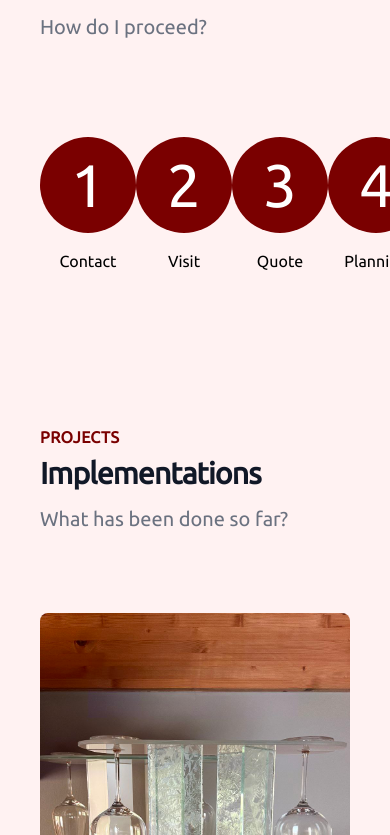
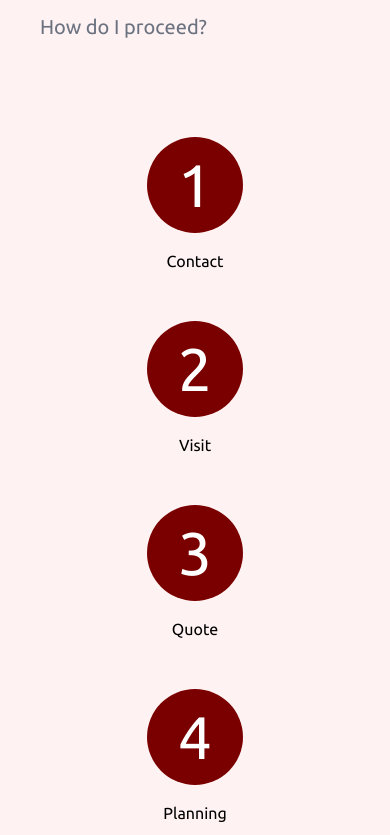
Before and after one commit to biowilli/interiorglassdesign, a React (Create React App) app: page /glas in a window 390 px wide. Shown: the part 1909-2744 px from the top of the page. Built offline with nearby package versions, Linux system fonts and the light colour scheme.

Commit message:
fix process steps

```diff
--- a/src/pages/Glas.jsx
+++ b/src/pages/Glas.jsx
@@ -92,7 +92,7 @@ const Glas = () => {
               <EasyTrans>processCaption</EasyTrans>
             </p>
           </div>
-          <div class="flex mt-20">
+          <div class="flex flex-col mt-20 md:flex-row md:justify-center">
             <div class="flex flex-col items-center mx-auto my-4">
               <div class="text-6xl flex items-center justify-center h-24 w-24 rounded-full bg-fairblue text-white">
                 1
```
